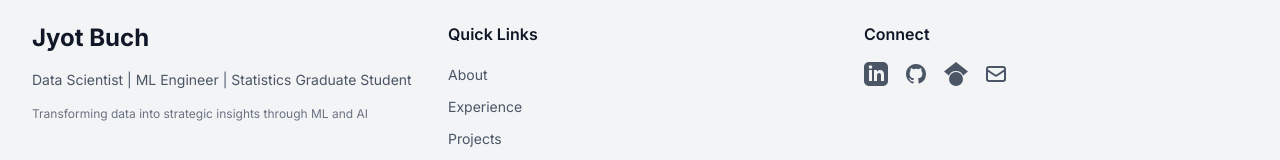
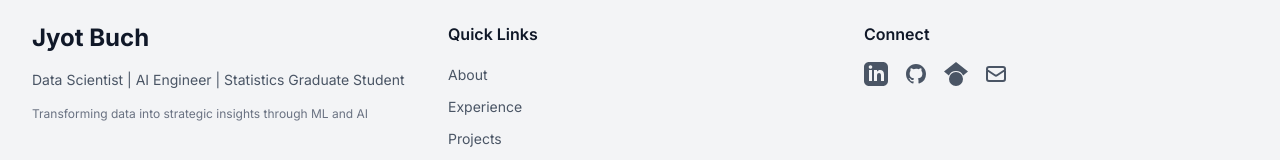
Before and after one commit to JyotBuch/JyotBuch, a React (Vite) app in the folder portfolio/: page / in a window 1280 px wide. Shown: the part 9729-9889 px from the top of the page. Built offline with nearby package versions, Linux system fonts and the light colour scheme.

Commit message:
Secure .env file and update job title in footer

```diff
--- a/portfolio/src/components/Footer.jsx
+++ b/portfolio/src/components/Footer.jsx
@@ -72,7 +72,7 @@ const Footer = () => {
               Jyot Buch
             </h3>
             <p className="text-gray-600 dark:text-gray-400 text-sm">
-              Data Scientist | ML Engineer | Statistics Graduate Student
+              Data Scientist | AI Engineer | Statistics Graduate Student
             </p>
             <p className="text-gray-500 dark:text-gray-500 text-xs">
               Transforming data into strategic insights through ML and AI
```
Also changed, not shown: 1 other file (tests, documents, lock files or other folders).
